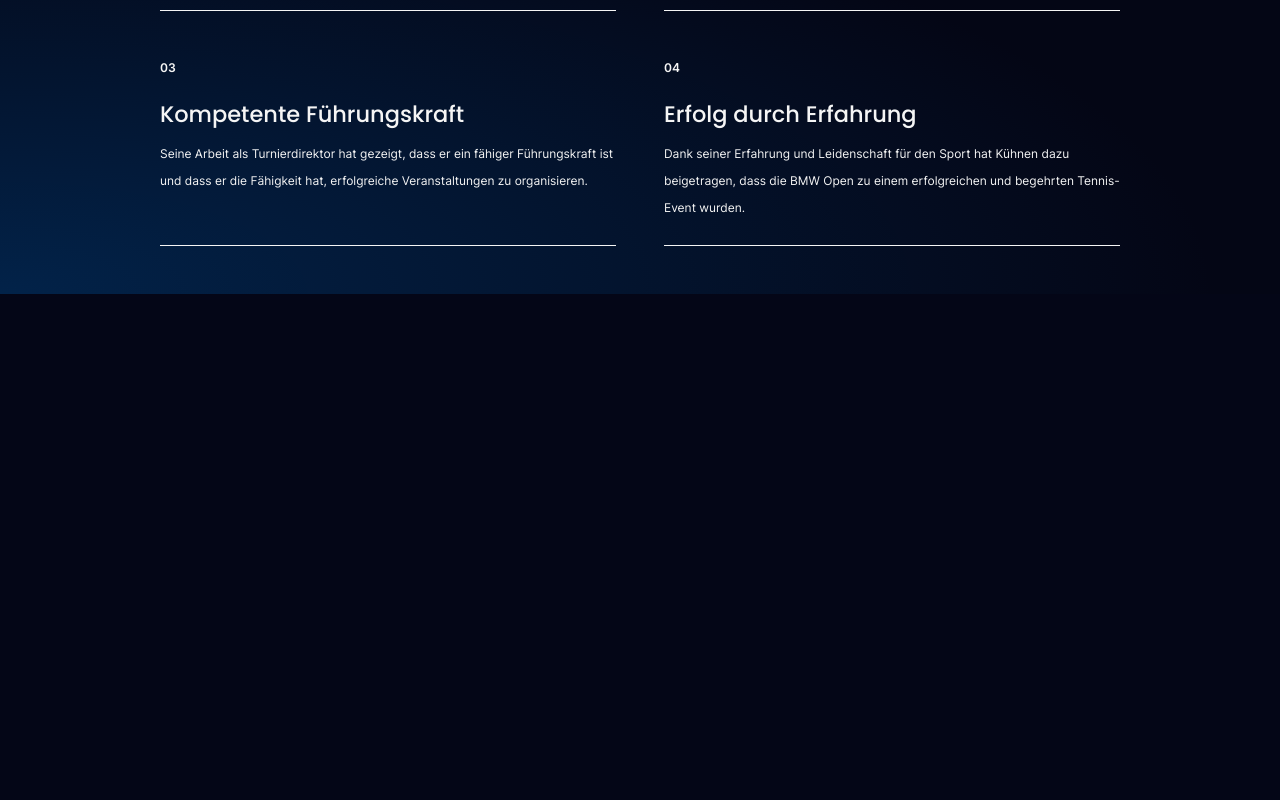
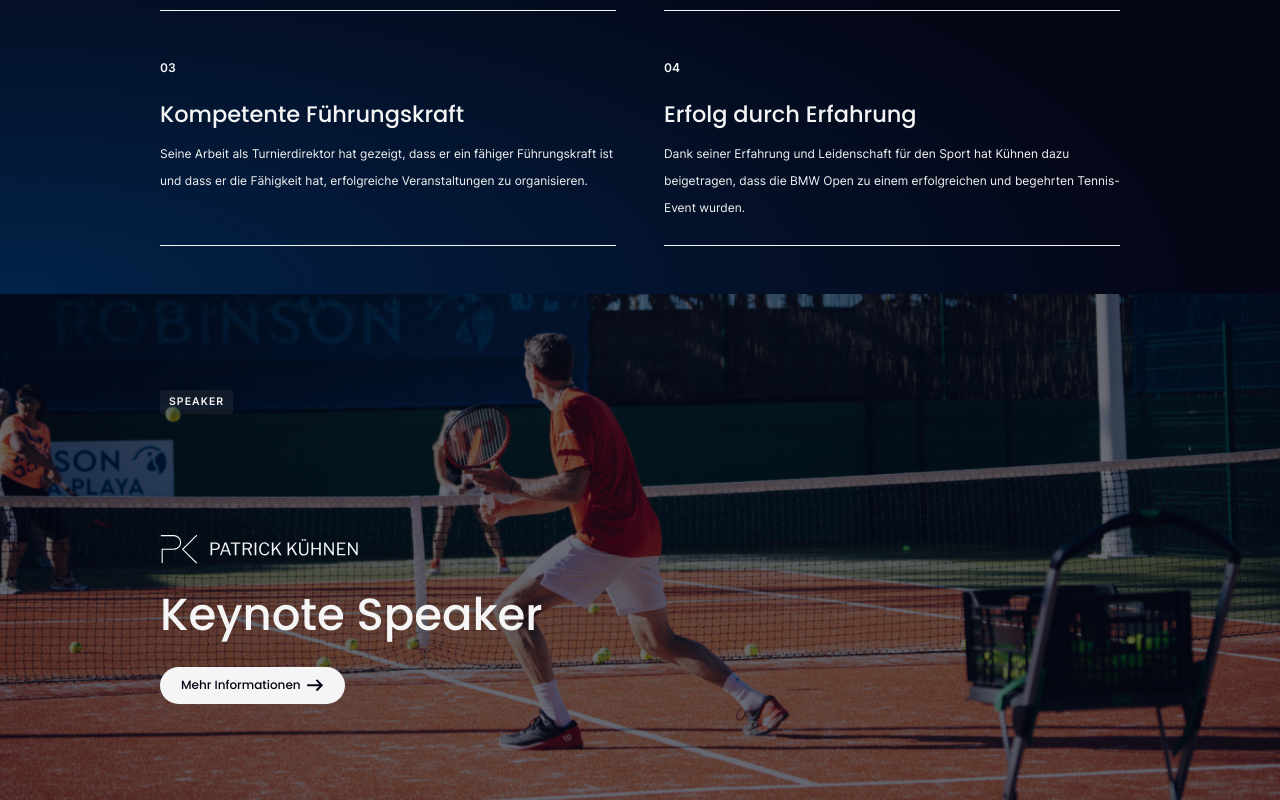
Before and after one commit to nxtyou/patrik-k-hnen, a Next.js app: page /bmw-open in a window 1280 px wide. Shown: the part 3063-3863 px from the top of the page. Before the commit the page ends 3357 px from the top, so only its background shows below. Built offline with nearby package versions, Linux system fonts and the light colour scheme.

Commit message:
Banner added

```diff
--- /dev/null
+++ b/components/Templates/BMWOpen/Banner.jsx
@@ -0,0 +1,40 @@
+import Button from '@/components/Atoms/Button';
+import ArrowRight2 from '@/components/Atoms/Icons/ArrowRight2';
+import Image from 'next/image';
+
+const Banner = () => {
+  return (
+    <section className="relative py-24 px-6 sm:px-8 md:py-32 md:px-20 xl:px-32">
+      <Image
+        className="absolute top-0 left-0 h-full w-full object-cover"
+        src="/images/photos/patrik-playing-tennis.jpg"
+        width="1440"
+        height="613"
+        alt=""
+      />
+      <div className="relative mx-auto max-w-7xl">
+        <div
+          style={{ background: 'rgba(81, 81, 81, 0.2)' }}
+          className="w-fit rounded-[0.2rem] py-1.5 px-3 text-sm font-semibold uppercase tracking-widest">
+          SPEAKER
+        </div>
+        <Image
+          className="mt-16 md:mt-40"
+          src="/images/logo.svg"
+          width="198"
+          height="22"
+          alt="Patrik Kühnen logo"
+        />
+        <h2 className="mt-9 text-5xl font-medium md:text-6xl">Keynote Speaker</h2>
+        <Button
+          aria-label="Mehr Informationen"
+          className="group mt-10"
+          rightIcon={<ArrowRight2 animated black />}>
+          Mehr Informationen
+        </Button>
+      </div>
+    </section>
+  );
+};
+
+export default Banner;
--- a/pages/bmw-open.jsx
+++ b/pages/bmw-open.jsx
@@ -1,5 +1,6 @@
 import About from '@/components/Templates/BMWOpen/About';
 import Analysis from '@/components/Templates/BMWOpen/Analysis';
+import Banner from '@/components/Templates/BMWOpen/Banner';
 import Gallery from '@/components/Templates/BMWOpen/Gallery';
 import Hero from '@/components/Templates/BMWOpen/Hero';
 import NavBar2 from '@/components/Templates/Shared/NavBar/NavBar2';
@@ -15,6 +16,7 @@ function BMWOpen() {
         <Analysis />
         <Gallery />
         <About />
+        <Banner />
       </main>
     </>
   );
```
